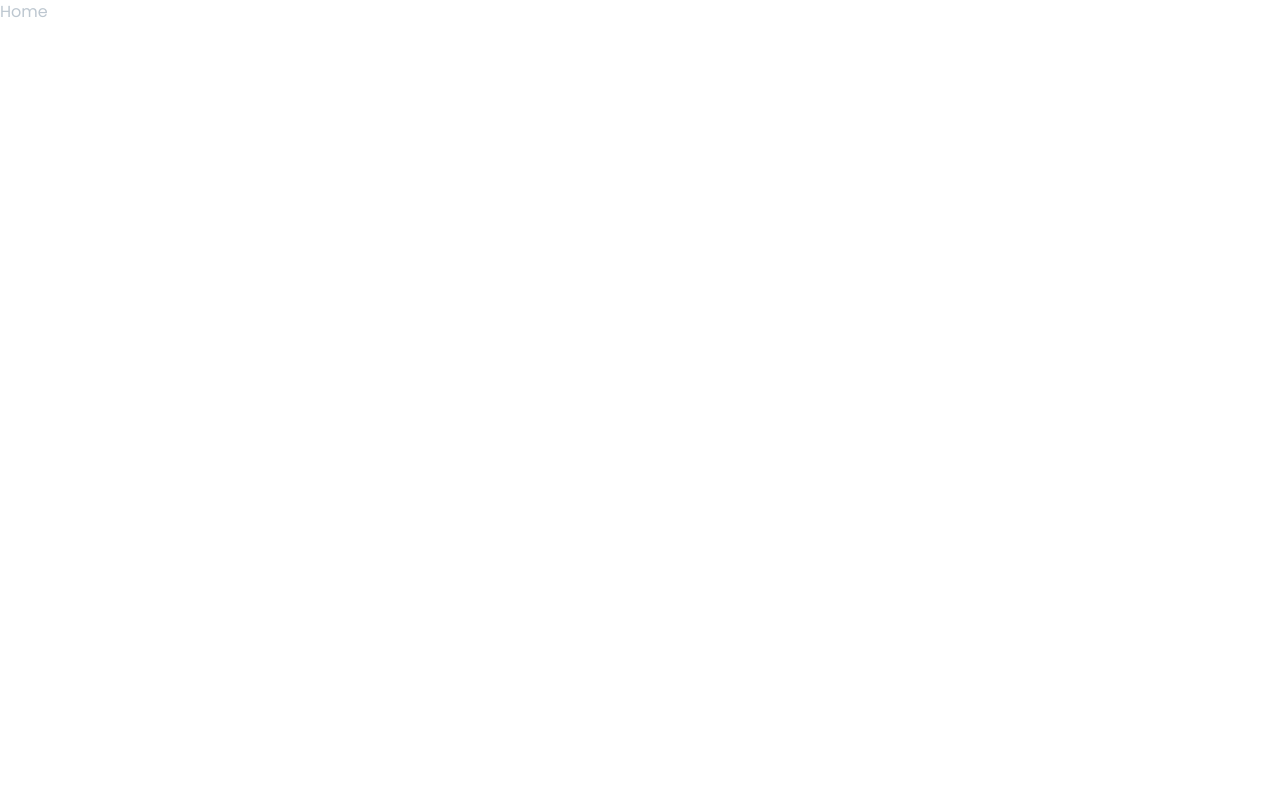
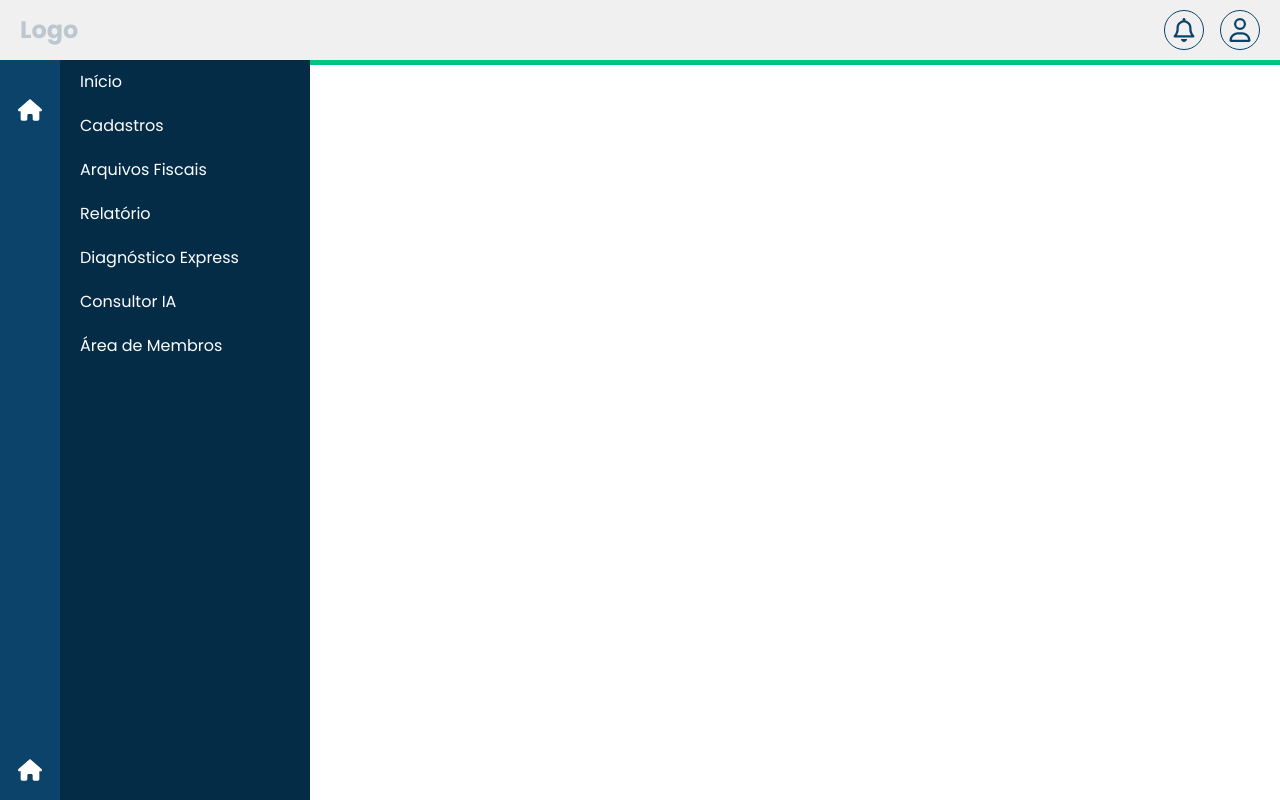
Before and after one commit to Kenzohfs/recuperatax-ui, a React (Vite) app: page / in a window 1280 px wide. Built offline with nearby package versions, Linux system fonts and the light colour scheme.

Commit message:
feat: layout page with nav and starting sidebar

```diff
--- /dev/null
+++ b/src/components/Nav/index.jsx
@@ -0,0 +1,24 @@
+import React from 'react';
+import { FaRegBell, FaRegUser } from 'react-icons/fa6';
+import { IconContainer, Item, NavContainer } from './styled';
+
+const Nav = () => {
+  return (
+    <NavContainer>
+      <Item>
+        <h1>Logo</h1>
+      </Item>
+
+      <Item>
+        <IconContainer>
+          <FaRegBell />
+        </IconContainer>
+        <IconContainer>
+          <FaRegUser />
+        </IconContainer>
+      </Item>
+    </NavContainer>
+  );
+};
+
+export default Nav;
--- /dev/null
+++ b/src/components/Nav/styled.js
@@ -0,0 +1,31 @@
+import styled from 'styled-components';
+
+export const NavContainer = styled.nav`
+  width: 100%;
+  height: 60px;
+  display: flex;
+  align-items: center;
+  justify-content: space-between;
+  background-color: ${({ theme }) => theme.colors.lightGray};
+  padding: 10px 20px;
+`;
+
+export const Item = styled.div`
+  height: 100%;
+  display: flex;
+  align-items: center;
+  gap: 1rem;
+`;
+
+export const IconContainer = styled.div`
+  height: 100%;
+  width: 40px;
+  display: flex;
+  align-items: center;
+  justify-content: center;
+  border: ${({ theme }) => `1px solid ${theme.colors.blue}`};
+  border-radius: 50%;
+  font-size: ${({ theme }) => theme.fontSizes.veryBig};
+  color: ${({ theme }) => theme.colors.blue};
+  cursor: pointer;
+`;
--- /dev/null
+++ b/src/components/Sidebar/index.jsx
@@ -0,0 +1,55 @@
+import React, { useState } from 'react';
+import { FaHouse } from 'react-icons/fa6';
+
+import {
+  CollapsedSidebar,
+  CollapsedSidebarDownMenu,
+  CollapsedSidebarUpMenu,
+  ExpandedSidebar,
+  SidebarContainer,
+  SidebarIcon,
+  SidebarMenu,
+  SidebarMenuItem,
+} from './styled';
+
+const Sidebar = () => {
+  const [isExpanded, setIsExpanded] = useState(true);
+
+  return (
+    <SidebarContainer>
+      <CollapsedSidebar
+        onMouseEnter={() => setIsExpanded(true)}
+        onMouseLeave={() => setIsExpanded(false)}
+      >
+        <CollapsedSidebarUpMenu>
+          <SidebarIcon>
+            <FaHouse />
+          </SidebarIcon>
+        </CollapsedSidebarUpMenu>
+        <CollapsedSidebarDownMenu>
+          <SidebarIcon>
+            <FaHouse />
+          </SidebarIcon>
+        </CollapsedSidebarDownMenu>
+      </CollapsedSidebar>
+
+      <ExpandedSidebar
+        $isExpanded={isExpanded}
+        onMouseEnter={() => setIsExpanded(true)}
+        onMouseLeave={() => setIsExpanded(false)}
+      >
+        <SidebarMenu>
+          <SidebarMenuItem>Início</SidebarMenuItem>
+          <SidebarMenuItem>Cadastros</SidebarMenuItem>
+          <SidebarMenuItem>Arquivos Fiscais</SidebarMenuItem>
+          <SidebarMenuItem>Relatório</SidebarMenuItem>
+          <SidebarMenuItem>Diagnóstico Express</SidebarMenuItem>
+          <SidebarMenuItem>Consultor IA</SidebarMenuItem>
+          <SidebarMenuItem>Área de Membros</SidebarMenuItem>
+        </SidebarMenu>
+      </ExpandedSidebar>
+    </SidebarContainer>
+  );
+};
+
+export default Sidebar;
--- /dev/null
+++ b/src/components/Sidebar/styled.js
@@ -0,0 +1,66 @@
+import { darken } from 'polished';
+import styled from 'styled-components';
+
+export const SidebarContainer = styled.div`
+  display: flex;
+  position: fixed;
+  top: 60px;
+  left: 0;
+  height: calc(100vh - 60px);
+  z-index: 100;
+`;
+
+export const CollapsedSidebar = styled.div`
+  width: 60px;
+  background-color: ${({ theme }) => theme.colors.blue};
+  color: white;
+  display: flex;
+  flex-direction: column;
+  align-items: center;
+  justify-content: space-between;
+  padding-top: 20px;
+`;
+
+export const CollapsedSidebarUpMenu = styled.div`
+  width: 100%;
+`;
+
+export const CollapsedSidebarDownMenu = styled.div`
+  width: 100%;
+`;
+
+export const ExpandedSidebar = styled.div`
+  width: 250px;
+  background-color: ${({ theme }) => theme.colors.darkBlue};
+  color: white;
+  display: ${({ $isExpanded }) => ($isExpanded ? 'block' : 'none')};
+`;
+
+export const SidebarIcon = styled.div`
+  width: 100%;
+  height: 60px;
+  display: flex;
+  justify-content: center;
+  align-items: center;
+  font-size: 1.5rem;
+  cursor: pointer;
+  &:hover {
+    background-color: ${({ theme }) => darken(0.1, theme.colors.darkBlue)};
+    color: ${({ theme }) => theme.colors.green};
+  }
+`;
+
+export const SidebarMenu = styled.ul`
+  list-style: none;
+  padding: 0;
+  margin: 0;
+`;
+
+export const SidebarMenuItem = styled.li`
+  padding: 10px 20px;
+  cursor: pointer;
+  &:hover {
+    background-color: ${({ theme }) => darken(0.1, theme.colors.darkBlue)};
+    color: ${({ theme }) => theme.colors.green};
+  }
+`;
--- /dev/null
+++ b/src/layout/index.jsx
@@ -0,0 +1,21 @@
+import React from 'react';
+import { Outlet } from 'react-router';
+import Nav from '../components/Nav';
+import Sidebar from '../components/Sidebar';
+import { Container, Content, MainContent } from './styled';
+
+const Layout = () => {
+  return (
+    <Container>
+      <Nav />
+      <Content>
+        <Sidebar />
+        <MainContent>
+          <Outlet />
+        </MainContent>
+      </Content>
+    </Container>
+  );
+};
+
+export default Layout;
--- /dev/null
+++ b/src/layout/styled.js
@@ -0,0 +1,22 @@
+import styled from 'styled-components';
+
+export const Container = styled.div`
+  height: 100dvh;
+  display: flex;
+  flex-direction: column;
+  position: relative;
+  background-color: ${({ theme }) => theme.colors.gray.lighter};
+`;
+
+export const Content = styled.div`
+  flex: 1;
+  display: flex;
+  border-top: 5px solid ${({ theme }) => theme.colors.green};
+`;
+
+export const MainContent = styled.div`
+  flex: 1;
+  padding: 20px;
+  background-color: ${({ theme }) => theme.colors.white};
+  margin-left: 60px;
+`;
--- a/src/pages/Login/index.jsx
+++ b/src/pages/Login/index.jsx
@@ -1,5 +1,6 @@
 import React, { useState } from 'react';
 import { FaLock, FaUserAlt } from 'react-icons/fa';
+
 import Button from '../../components/Button';
 import Input from '../../components/Input';
 import {
--- a/src/routes/Router.jsx
+++ b/src/routes/Router.jsx
@@ -1,16 +1,19 @@
-import { BrowserRouter, Route, Routes } from "react-router";
-import Home from "../pages/Home";
-import Login from "../pages/Login";
-import PrivatePaths from "./privatePaths";
-import PublicPaths from "./publicPaths";
+import { BrowserRouter, Route, Routes } from 'react-router';
+import Layout from '../layout';
+import Home from '../pages/Home';
+import Login from '../pages/Login';
+import PrivatePaths from './privatePaths';
+import PublicPaths from './publicPaths';
 
-const RouterProvider = () =>
+const RouterProvider = () => (
   <BrowserRouter>
     <Routes>
       <Route path={PublicPaths.LOGIN} element={<Login />} />
-      <Route path={PrivatePaths.HOME} element={<Home />}></Route>
+      <Route element={<Layout />}>
+        <Route path={PrivatePaths.HOME} element={<Home />}></Route>
+      </Route>
     </Routes>
   </BrowserRouter>
-
+);
 
 export default RouterProvider;
--- a/src/style/theme.js
+++ b/src/style/theme.js
@@ -3,16 +3,18 @@ const theme = {
     white: '#FFFFFF',
     black: '#000000',
     green: '#00c482',
-    blue: '#08416d',
+    blue: '#0b436a',
     darkBlue: '#052c47',
     purple: '#4242f5',
     red: '#f25b51',
     gray: '#bdc7d0',
+    lightGray: '#f0f0f0',
     darkGray: '#7d8694',
   },
   fontSizes: {
     default: '16px',
     big: '20px',
+    veryBig: '24px',
     small: '14px',
   },
   fonts: {
```
